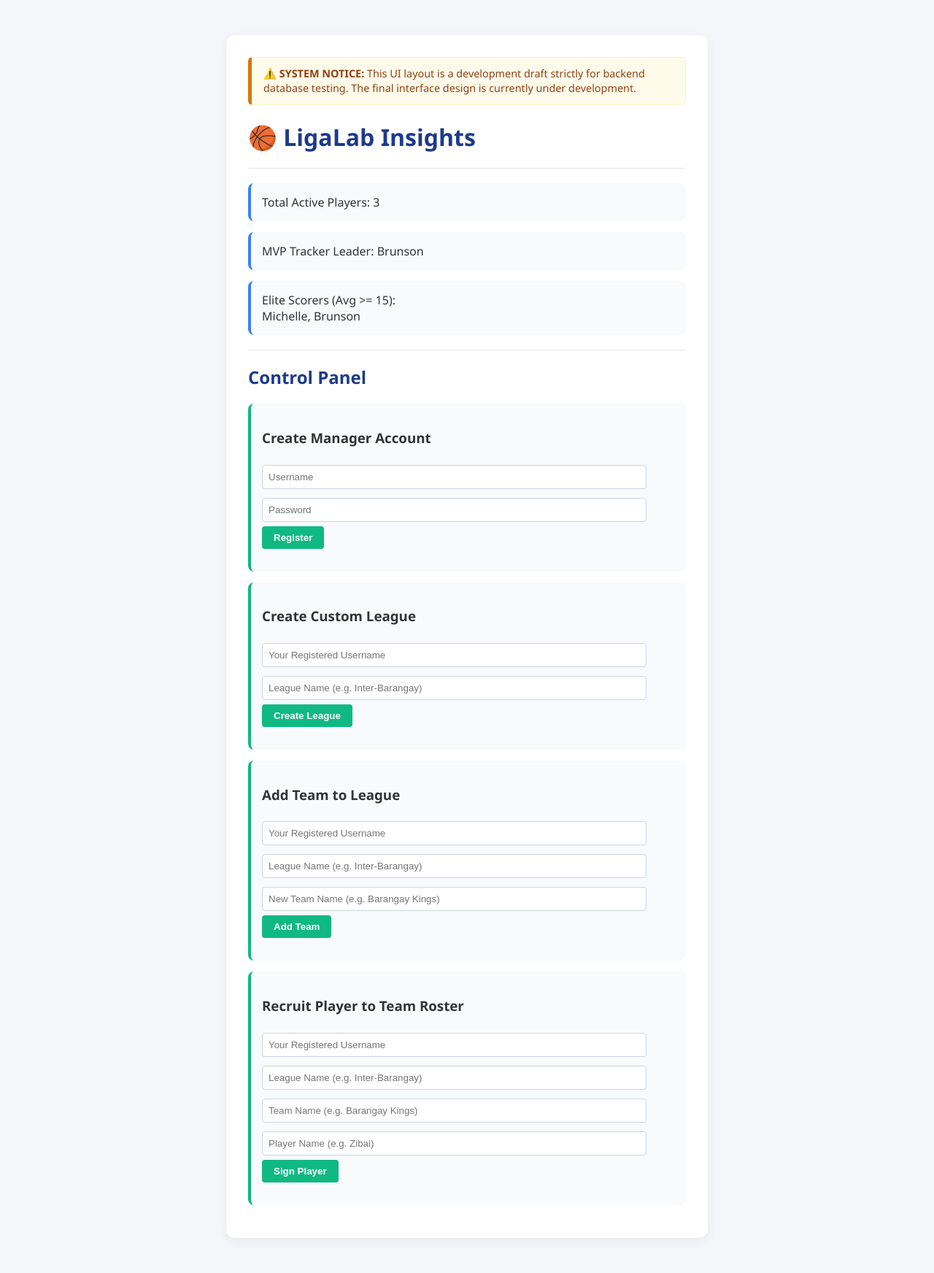
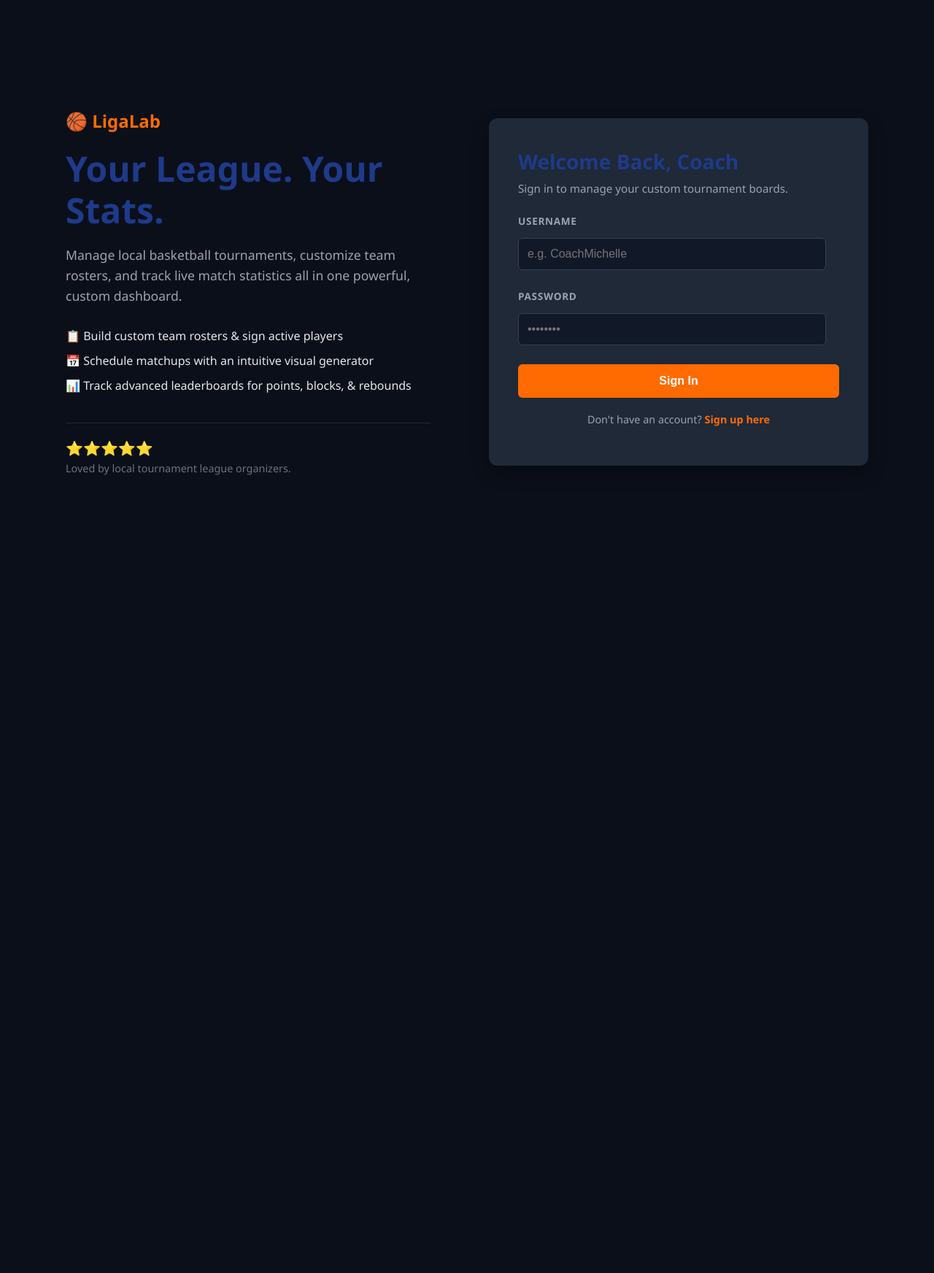
Before and after one commit to mdlcodes/LigaLab, a Flask app: page / in a window 1280 px wide. Shown: the whole page at 73% size. After the commit the page ends 651 px from the top, so only its background shows below. Run offline with Flask 3, Linux system fonts and the light colour scheme.

Commit message:
Feat: implement login gateway and secure API route handler

```diff
--- a/app.py
+++ b/app.py
@@ -25,8 +25,33 @@ def save_database(data):
         json.dump(data, file, indent = 4)
 
 @app.route('/')
-def home():
+def home_gateway():
+    # Show the clean Split Hero signup/login gate first
+    return render_template('login.html')
+
+@app.route('/dashboard')
+def dashboard_view():
+    # This is the actual inner tournament control center panel
     return render_template('index.html')
+
+@app.route('/api/login', methods=['POST'])
+def api_login():
+    data = request.get_json()
+    username = data.get('username', '').strip()
+    password = data.get('password', '')
+
+    if not username or not password:
+        return jsonify({"status": "error", "message": "Missing username or password"})
+
+    db = load_database()
+
+    if "users" in db and username in db["users"]:
+        if db["users"][username]["password"] == password:
+            return jsonify({"statud": "success", "message": "Authentication sucessful"})
+        else:
+            return jsonify({"status": "error", "message": "Incorrect password or username"})
+    else:
+        return jsonify({"status": "error", "message": "Username not found.Please try again"})
 
 @app.route('/insights')
 def get_insights():
--- a/static/script.js
+++ b/static/script.js
@@ -1,66 +1,64 @@
-// 1. Automatically fetch analytics on page load
 fetch('/insights')
     .then(response => response.json())
     .then(data => {
         document.getElementById('total-players').innerText = data.total_active_players;
         document.getElementById('mvp').innerText = data.mvp_tracker;
-        document.getElementById('elite-scorers').innerText = data.team_elite_scorers.join(', ');
-    });
+        document.getElementById('elite-scorers').innerText = data.team_elite_scorers. join(', ');
+    })
+    .catch(error => console.error('Error fetching dashboard insights', error));
 
-// 2. Send Registration data to backend via POST
-function registerUser() {
+// Account Registration manager
+function registerUser(){
     const user = document.getElementById('reg-username').value;
     const pass = document.getElementById('reg-password').value;
 
     fetch('/register', {
         method: 'POST',
-        headers: { 'Content-Type': 'application/json' },
-        body: JSON.stringify({ username: user, password: pass })
+        headers: {'Content-Type': 'application/json'},
+        body: JSON.stringify({username: user, password: pass})
     })
     .then(res => res.json())
-    .then(data => {
+    .then(data =>{
         const msgEl = document.getElementById('reg-message');
         msgEl.innerText = data.message || data.error;
     });
+
 }
 
-// 3. Send League Creation data to backend via POST
-function createNewLeague() {
+function createNewLeague(){
     const user = document.getElementById('league-mgr').value;
     const league = document.getElementById('league-name').value;
 
     fetch('/create_league', {
         method: 'POST',
-        headers: { 'Content-Type': 'application/json' },
-        body: JSON.stringify({ username: user, league_name: league })
+        headers: {'Content-Type': 'application/json'},
+        body: JSON.stringify({username : user, league_name : league})
     })
-    .then(res => res.json())
+    .then (res => res.json())
     .then(data => {
         const msgEl = document.getElementById('league-message');
-        msgEl.innerText = data.Message || data.error || data.Error;
-    });
+        msgEl.innerText = data.Message || data.Error;
+    })
 }
 
-// 4. Send Team Creation data to backend via POST
-function addNewTeam() {
+function addNewTeam(){
     const user = document.getElementById('team-mgr').value;
     const league = document.getElementById('team-league').value;
     const team = document.getElementById('team-name').value;
 
     fetch('/add_team', {
         method: 'POST',
-        headers: { 'Content-Type': 'application/json' },
-        body: JSON.stringify({ username: user, league_name: league, team_name: team })
+        headers: { 'Content-Type': 'application/json'},
+        body: JSON.stringify({username: user, league_name: league, team_name: team})
     })
     .then(res => res.json())
     .then(data => {
         const msgEl = document.getElementById('team-message');
         msgEl.innerText = data.message || data.error;
-    });
+    })
 }
 
-// 5. Send Player Recruitment data to backend via POST
-function addNewPlayer() {
+function addNewPlayer(){
     const user = document.getElementById('player-mgr').value;
     const league = document.getElementById('player-league').value;
     const team = document.getElementById('player-team').value;
@@ -68,12 +66,43 @@ function addNewPlayer() {
 
     fetch('/add_player', {
         method: 'POST',
-        headers: { 'Content-Type': 'application/json' },
-        body: JSON.stringify({ username: user, league_name: league, team_name: team, player_name: player })
+        headers: {'Content-Type': 'application/json'},
+        body : JSON.stringify({username: user, league_name: league, team_name : team, player_name: player})
     })
     .then(res => res.json())
     .then(data => {
         const msgEl = document.getElementById('player-message');
         msgEl.innerText = data.message || data.error;
-    });
+    })
 }
+
+function loginManager(){
+    const user = document.getElementById('login-username').value;
+    const pass = document.getElementById('login-password').value;
+    const errorEl = document.getElementById('login-error');
+
+    errorEl.innerText = "";
+
+    if (!user || !pass){
+        errorEl.innerText = "Please fill out all fields, coach!";
+        return;
+    }
+
+    fetch('/api/login', {
+        method: 'POST',
+        headers: { 'Content-Type': 'application/json'},
+        body: JSON.stringify({username: user, password: pass})
+    })
+    .then(res => res.json())
+    .then(data => {
+        if(data.status == "success"){
+            window.location.href = '/dashboard';
+        } else {
+            errorEl.innerText = data.message;
+        }
+    })
+    .catch(error => {
+        console.error('Error logging in:', error);
+        errorEl.innerText = "System error, please try again."
+    })
+}
--- a/static/style.css
+++ b/static/style.css
@@ -52,3 +52,174 @@ button:hover { background-color: #059669; }
     font-size: 0.9rem;
     line-height: 1.4;
 }
+
+/* ==========================================
+   GATEWAY REGISTRATION / LOGIN THEME (DARK)
+   ========================================== */
+
+.gateway-body {
+    background-color: #0B0F19; /* 60% Dominant Dark Midnight Blue */
+    color: #FFFFFF;
+    font-family: 'Segoe UI', Tahoma, Geneva, Verdana, sans-serif;
+    display: flex;
+    justify-content: center;
+    align-items: center;
+    min-height: 100vh;
+    margin: 0;
+    padding: 20px;
+    box-sizing: border-box;
+}
+
+.gateway-container {
+    display: grid;
+    grid-template-columns: 1fr 1fr;
+    gap: 60px;
+    max-width: 1100px;
+    width: 100%;
+    align-items: center;
+}
+
+/* Left Column Styling */
+.pitch-side {
+    padding-right: 20px;
+}
+
+.brand-logo {
+    font-size: 1.5rem;
+    font-weight: bold;
+    color: #FF6B00; /* 10% Energetic Accent Basketball Orange */
+    display: block;
+    margin-bottom: 20px;
+}
+
+.pitch-side h1 {
+    font-size: 3rem;
+    margin: 0 0 15px 0;
+    line-height: 1.2;
+}
+
+.pitch-subtext {
+    font-size: 1.1rem;
+    color: #9CA3AF;
+    line-height: 1.6;
+    margin-bottom: 30px;
+}
+
+.feature-list {
+    list-style: none;
+    padding: 0;
+    margin: 0 0 40px 0;
+}
+
+.feature-list li {
+    font-size: 1rem;
+    margin-bottom: 12px;
+    color: #E5E7EB;
+}
+
+.social-proof {
+    border-top: 1px solid #1F2937;
+    padding-top: 20px;
+}
+
+.social-proof .stars {
+    font-size: 1.2rem;
+}
+
+.social-proof p {
+    margin: 5px 0 0 0;
+    color: #6B7280;
+    font-size: 0.9rem;
+}
+
+/* Right Column: Floating Auth Card (30% Secondary) */
+.auth-card {
+    background-color: #1F2937; /* Clean Solid Secondary Card background */
+    padding: 40px;
+    border-radius: 12px;
+    box-shadow: 0 10px 25px rgba(0, 0, 0, 0.3);
+    color: #FFFFFF;
+}
+
+.auth-card h2 {
+    margin: 0 0 8px 0;
+    font-size: 1.75rem;
+}
+
+.card-subtitle {
+    color: #9CA3AF;
+    margin: 0 0 25px 0;
+    font-size: 0.95rem;
+}
+
+.input-group {
+    display: flex;
+    flex-direction: column;
+    margin-bottom: 20px;
+}
+
+.input-group label {
+    font-size: 0.85rem;
+    font-weight: 600;
+    text-transform: uppercase;
+    letter-spacing: 0.05em;
+    margin-bottom: 8px;
+    color: #9CA3AF;
+}
+
+.input-group input {
+    background-color: #111827;
+    border: 1px solid #374151;
+    border-radius: 6px;
+    padding: 12px;
+    color: #FFFFFF;
+    font-size: 1rem;
+    outline: none;
+    transition: border-color 0.2s;
+}
+
+.input-group input:focus {
+    border-color: #FF6B00;
+}
+
+/* Accent Buttons */
+.btn-primary {
+    background-color: #FF6B00;
+    color: #FFFFFF;
+    border: none;
+    width: 100%;
+    padding: 14px;
+    font-size: 1rem;
+    font-weight: bold;
+    border-radius: 6px;
+    cursor: pointer;
+    transition: background-color 0.2s;
+}
+
+.btn-primary:hover {
+    background-color: #E05E00;
+}
+
+.card-footer {
+    text-align: center;
+    margin-top: 20px;
+    font-size: 0.9rem;
+    color: #9CA3AF;
+}
+
+.card-footer a {
+    color: #FF6B00;
+    text-decoration: none;
+    font-weight: 600;
+}
+
+.card-footer a:hover {
+    text-decoration: underline;
+}
+
+.error-msg {
+    color: #EF4444;
+    font-size: 0.85rem;
+    margin-top: 10px;
+    text-align: center;
+}
--- a/templates/index.html
+++ b/templates/index.html
@@ -3,17 +3,16 @@
 <head>
     <meta charset="UTF-8">
     <meta name="viewport" content="width=device-width, initial-scale=1.0">
-    <title>LigaLab Dashboard</title>
-    <link rel="stylesheet" href="{{ url_for('static', filename='style.css') }}">
+    <title>LigaLab</title>
+    <link rel="stylesheet" href="{{url_for('static', filename='style.css')}}">
 </head>
 <body>
-
     <div class="dashboard">
         <div class="dev-banner">
-            ⚠️ <strong>SYSTEM NOTICE:</strong> This UI layout is a development draft strictly for backend database testing. The final interface design is currently under development.
+            <strong>SYSTEM NOTICE:</strong>
         </div>
 
-        <h1>🏀 LigaLab Insights</h1>
+        <h1>LigaLab</h1>>
         <hr>
 
         <div class="stat-card">
@@ -22,12 +21,12 @@
         </div>
 
         <div class="stat-card">
-            <span class="stat-label">MVP Tracker Leader:</span>
+            <span class="stta-label">MVP Tracker Leader:</span>
             <span id="mvp">Loading...</span>
         </div>
 
         <div class="stat-card">
-            <span class="stat-label">Elite Scorers (Avg >= 15):</span>
+            <span class="stat-label">Elite Scorers</span>
             <div id="elite-scorers">Loading...</div>
         </div>
 
@@ -45,32 +44,31 @@
 
         <div class="form-card">
             <h3>Create Custom League</h3>
-            <input type="text" id="league-mgr" placeholder="Your Registered Username">
-            <input type="text" id="league-name" placeholder="League Name (e.g. Inter-Barangay)">
-            <button onclick="createNewLeague()">Create League</button>
+            <input type="text" id="league-mgr" placeholder="Your registered username">
+            <input type="text" id="league-name" placeholder="League name">
+            <button onclick="createNewLeague()">Create New League</button>
             <p id="league-message" class="message"></p>
         </div>
 
         <div class="form-card">
             <h3>Add Team to League</h3>
-            <input type="text" id="team-mgr" placeholder="Your Registered Username">
-            <input type="text" id="team-league" placeholder="League Name (e.g. Inter-Barangay)">
-            <input type="text" id="team-name" placeholder="New Team Name (e.g. Barangay Kings)">
+            <input type="text" id="team-mgr" placeholder="Your registered username">
+            <input type="text" id="team-league" placeholder="League Name">
+            <input type="text" id="team-name" placeholder="New Team Name">
             <button onclick="addNewTeam()">Add Team</button>
             <p id="team-message" class="message"></p>
         </div>
 
         <div class="form-card">
             <h3>Recruit Player to Team Roster</h3>
-            <input type="text" id="player-mgr" placeholder="Your Registered Username">
-            <input type="text" id="player-league" placeholder="League Name (e.g. Inter-Barangay)">
-            <input type="text" id="player-team" placeholder="Team Name (e.g. Barangay Kings)">
-            <input type="text" id="player-name" placeholder="Player Name (e.g. Zibai)">
+            <input type="text" id="player-mgr" placeholder="Your registered username">
+            <input type="text" id="player-league" placerholder="League Name;">
+            <input type="text" id="player-team" placeholder="Enter the team of the player">
+            <input type="text" id="player-name" placeholder="Enter player name:">
             <button onclick="addNewPlayer()">Sign Player</button>
             <p id="player-message" class="message"></p>
         </div>
     </div>
-
-    <script src="{{ url_for('static', filename='script.js') }}"></script>
+    <script src="{{url_for('static', filename='script.js')}}"></script>
 </body>
 </html>
--- /dev/null
+++ b/templates/login.html
@@ -0,0 +1,59 @@
+<!DOCTYPE html>
+<html lang="en">
+<head>
+    <meta charset="UTF-8">
+    <meta name="viewport" content="width=device-width, initial-scale=1.0">
+    <title>LigaLab - Welcome Coach</title>
+    <link rel="stylesheet" href="{{ url_for('static', filename='style.css') }}">
+</head>
+<body class="gateway-body">
+
+    <div class="gateway-container">
+        <!-- LEFT COLUMN: The Pitch & Social Proof -->
+        <div class="pitch-side">
+            <span class="brand-logo">🏀 LigaLab</span>
+            <h1>Your League. Your Stats.</h1>
+            <p class="pitch-subtext">
+                Manage local basketball tournaments, customize team rosters, and track live match statistics all in one powerful, custom dashboard.
+            </p>
+
+            <ul class="feature-list">
+                <li>📋 Build custom team rosters & sign active players</li>
+                <li>📅 Schedule matchups with an intuitive visual generator</li>
+                <li>📊 Track advanced leaderboards for points, blocks, & rebounds</li>
+            </ul>
+
+            <div class="social-proof">
+                <span class="stars">⭐⭐⭐⭐⭐</span>
+                <p>Loved by local tournament league organizers.</p>
+            </div>
+        </div>
+
+        <!-- RIGHT COLUMN: The Floating Form Card -->
+        <div class="auth-card">
+            <h2>Welcome Back, Coach</h2>
+            <p class="card-subtitle">Sign in to manage your custom tournament boards.</p>
+
+            <div class="input-group">
+                <label for="login-username">Username</label>
+                <input type="text" id="login-username" placeholder="e.g. CoachMichelle">
+            </div>
+
+            <div class="input-group">
+                <label for="login-password">Password</label>
+                <input type="password" id="login-password" placeholder="••••••••">
+            </div>
+
+            <button class="btn-primary" onclick="loginManager()">Sign In</button>
+
+            <p id="login-error" class="message error-msg"></p>
+
+            <div class="card-footer">
+                <p>Don't have an account? <a href="#" onclick="toggleAuthMode()">Sign up here</a></p>
+            </div>
+        </div>
+    </div>
+
+    <script src="{{ url_for('static', filename='script.js') }}"></script>
+</body>
+</html>
```
